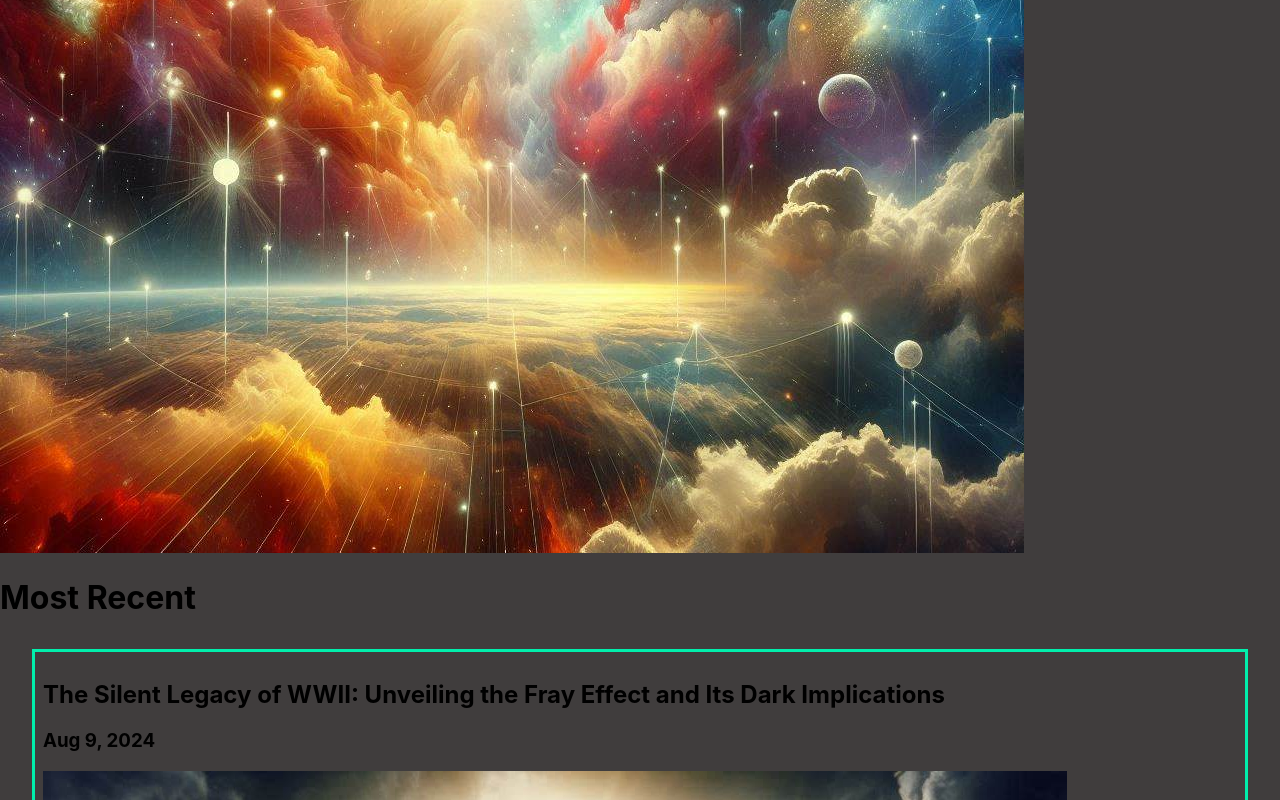
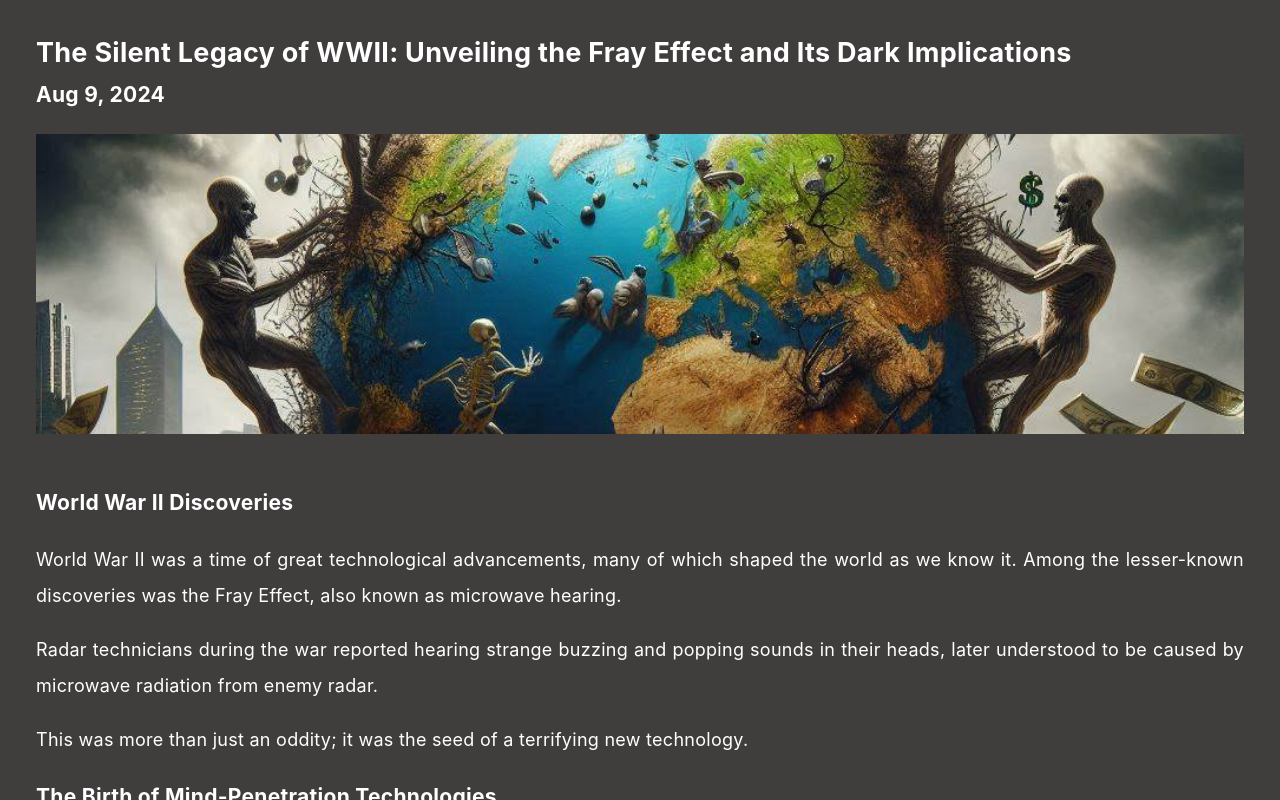
Before and after one commit to Nadwei/team-unlimited, a React (Create React App) app: page / in a window 1280 px wide. Shown: the part 640-1440 px from the top of the page. Built offline with nearby package versions, Linux system fonts and the light colour scheme.

Commit message:
fixed styling for body text and body images within article

```diff
--- a/src/App.css
+++ b/src/App.css
@@ -5,11 +5,13 @@ body {
   margin:0;
   background-color:#403d3d;
   height: 200em;
+  color:#ffffff;
 }
 
-/* ----------------------- NAVBAR COMPONENT ----------------------- */
 
-/* ---- SITE TITLE ---- */
+
+
+/* ---- SITE TITLE --------------- */
 
 #site-title{
 text-decoration:none;
@@ -18,7 +20,7 @@ font-size:2em;
 margin:0.25em;
 }
 
-/* ---- LINKS ---- */
+/* ---- NAV LINKS ------------------------- */
 
 #navlinks {
   display:flex;
@@ -39,7 +41,7 @@ color:#01EFAC;
 }
 
 
-/* ----------------------- COUNTER-DYNAMICAL PAGE ----------------------- */
+/* -- COUNTER-DYNAMICAL PAGE ----------------------- */
 
 .dynamical-emphasis{
   color:#01EFAC;
@@ -64,106 +66,62 @@ font-weight:500;
 }
 
 
-/* ----------------------- HOME PAGE ----------------------- */
+/* ----- HOME PAGE ----------------------- */
+
+
+#home-image {
+  object-fit:cover;
+  object-position: 50% 50%;
+  height:450px;
+  width:100%;
+  margin-bottom:1em;
+}
 
 
 
-/* ---- GRID ---- */
+/* -------- ARTICLE ------------------------------------- */
 
-#home-grid{
-  display:grid;
-  grid-template-rows: 1fr 1fr 1fr;
-  grid-template-columns: 1fr 1fr 1fr;
-  grid-gap:0.5em;
-  height:100%;
-  margin:2em;
-  width:auto;
-  padding:0.5em;
-  border:solid 3px #01EFAC;
+.articleHeaderImage{
+  object-fit:cover;
+  object-position: 50% 50%;
+  height:300px;
+  width:100%;
+  margin-bottom:1em;
 }
 
-.grid-item{
-  height:20em;
-  background-color: #ffffff;
+.article-date{
 }
 
-/* ----------------------- BRIEFING ----------------------- */
+.article-title{
+ margin-bottom:-15px;
+}
+
+
+.body-image{
+  object-fit:cover;
+  object-position: 50% 50%;
+  height:380px;
+  width:100%;
+}
 
 
 
-
-/* ---- WHO ---- */
-
-#who-grid{
-display:flex;
-gap:1em;
-}
-
-#who-heading{
-color:#01EFAC;
+#article-1{
+  margin:2em;
+  text-align:justify;
+  letter-spacing:0.015em;
+  font-size:18px;
+  line-height:2em;
 }
 
 
-/* ---- WHAT ---- */
-
-#what-grid{
-  display:flex;
-  gap:1em;
-}
-
-#what-heading{
-  color:#01EFAC;
-  }
+/* ---BRIEFING PAGE -------------------------------*/
 
 
-
-/* ---- WHERE ---- */
-
-#where-grid{
-  display:flex;
-  gap:1em;
-}
-
-#where-heading{
-  color:#01EFAC;
-  }
+  /* -----TECH PAGE -----------------------------*/
 
 
-/* ---- WHY ---- */
-
-#briefing-why{
-  border: solid 0.3em #ffffff;
-  margin:1em;
-}
-
-#why-grid{
-  display:flex;
-  gap:1em;
-}
-
-#why-heading{
-  color:#01EFAC;
-  }
-
-.why-grid-item {
-
-}
-
-
-/* ---- HOW ---- */
-#how-grid{
-  display:flex;
-  gap:1em;
-}
-
-#how-heading{
-  color:#01EFAC;
-  }
-
-  /* EXOTIC TECH IMAGES */
-
-
-  /* STATIC IMAGE */
+  /* --PAGE MAIN-IMAGES------------------ */
 
   #exoticTechImg{
   object-fit:cover;
--- a/src/data/articles/Briefing/article1.js
+++ b/src/data/articles/Briefing/article1.js
@@ -35,7 +35,8 @@ const briefingArticle = [
       {
         type: "image",
         src: bodyImage1,
-        alt: ""
+        alt: "",
+        className: "body-image"
       },
       {
         type: "text",
@@ -57,7 +58,8 @@ const briefingArticle = [
       {
         type: "image",
         src: bodyImage2,
-        alt: ""
+        alt: "",
+        className: "body-image"
       },
       {
         type: "text",
@@ -78,11 +80,7 @@ const briefingArticle = [
           "The persistence of certain names, projects, and defense contractors like Raytheon and Lockheed Martin across decades indicates a coordinated effort to advance these technologies, all while keeping the public in the dark."
         ]
       },
-      {
-        type: "image",
-        src: bodyImage3,
-        alt: ""
-      },
+
       {
         type: "text",
         subheading: "A Modern-Day Canary in the Coal Mine",
@@ -90,6 +88,12 @@ const briefingArticle = [
           "The recent incidents involving U.S. diplomats in Havana and Russia, who experienced debilitating symptoms linked to directed energy weapons, are chilling reminders of the potential dangers.",
           "The once-laughable image of the tinfoil hat may not have been so nonsensical after all—it could have been an early warning sign."
         ]
+      },
+      {
+        type: "image",
+        src: bodyImage3,
+        alt: "",
+        className: "body-image"
       },
       {
         type: "text",
--- a/src/pages/HomePage.js
+++ b/src/pages/HomePage.js
@@ -5,6 +5,12 @@ import briefingArticles from '../data/articles/Briefing/article1';
 import counterDynamicalArticles from '../data/articles/CounterDynamical/article1';
 
 import homeImage from "../assets/images/earth-sky-universe-influence.jpg";
+
+
+
+
+
+
 
 export default function HomePage() {
   // most recent articles using State variable
@@ -36,8 +42,7 @@ export default function HomePage() {
 
   return (
     <div id="home-wrapper">
-      <img id="home-img" src={homeImage} alt="Home" />
-      <h1 id="home-heading">Most Recent</h1>
+      <img id="home-image" src={homeImage} alt="Home" />
       <div id="home-grid">
         {articles.map(article => renderArticleComponent(article))}
       </div>
```
Also changed, not shown: src/components/ArticleTemplate.js (+55 -48 lines).
